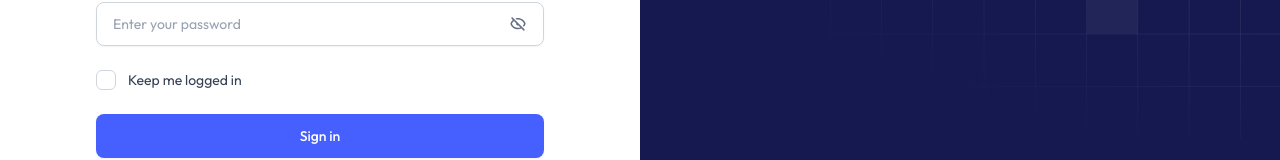
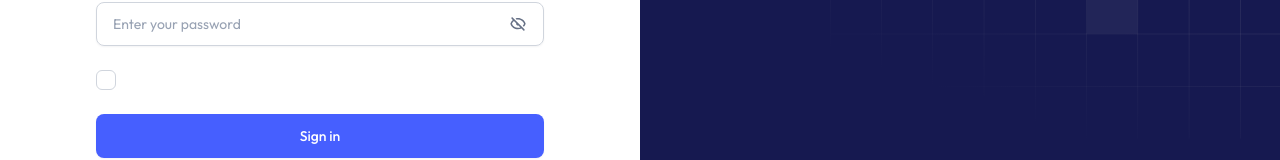
Before and after one commit to triogentech/rrc-fe, a Next.js app: page /signin in a window 1280 px wide. Shown: the part 462-622 px from the top of the page. Built offline with nearby package versions, Linux system fonts and the light colour scheme; no server answers.

Commit message:
hide keep me logged in

```diff
--- a/src/components/auth/SignInForm.tsx
+++ b/src/components/auth/SignInForm.tsx
@@ -177,9 +177,9 @@ export default function SignInForm() {
                 <div className="flex items-center justify-between">
                   <div className="flex items-center gap-3">
                     <Checkbox checked={isChecked} onChange={setIsChecked} />
-                    <span className="block font-normal text-gray-700 text-theme-sm dark:text-gray-400">
+                    {/* <span className="block font-normal text-gray-700 text-theme-sm dark:text-gray-400">
                       Keep me logged in
-                    </span>
+                    </span> */}
                   </div>
                   {/* <Link
                     href="/reset-password"
```
